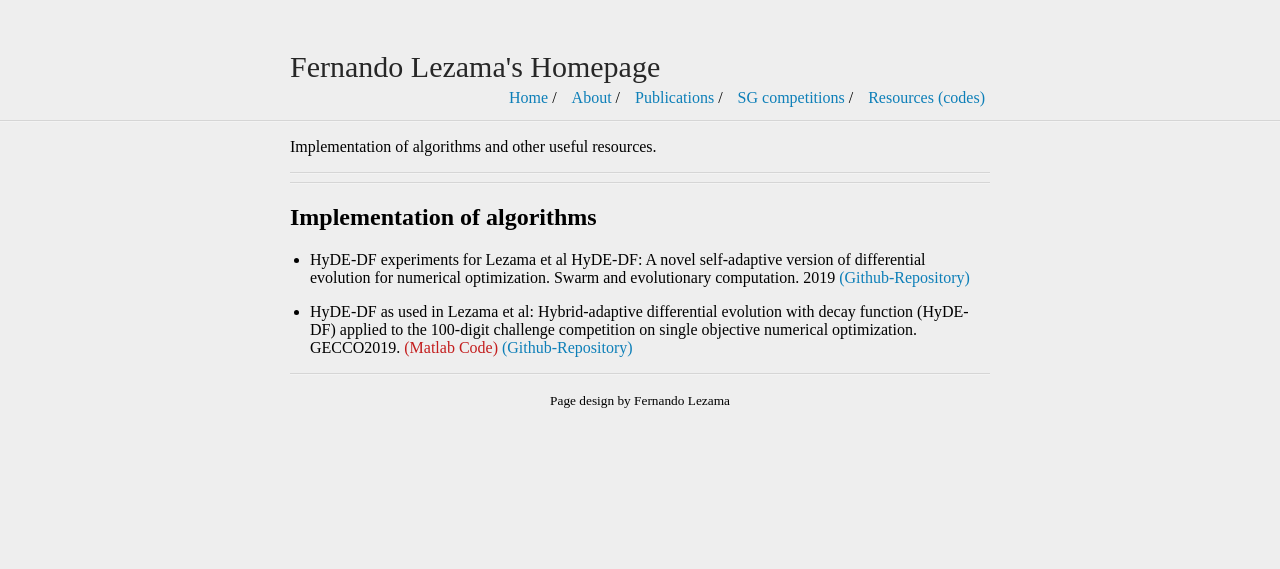
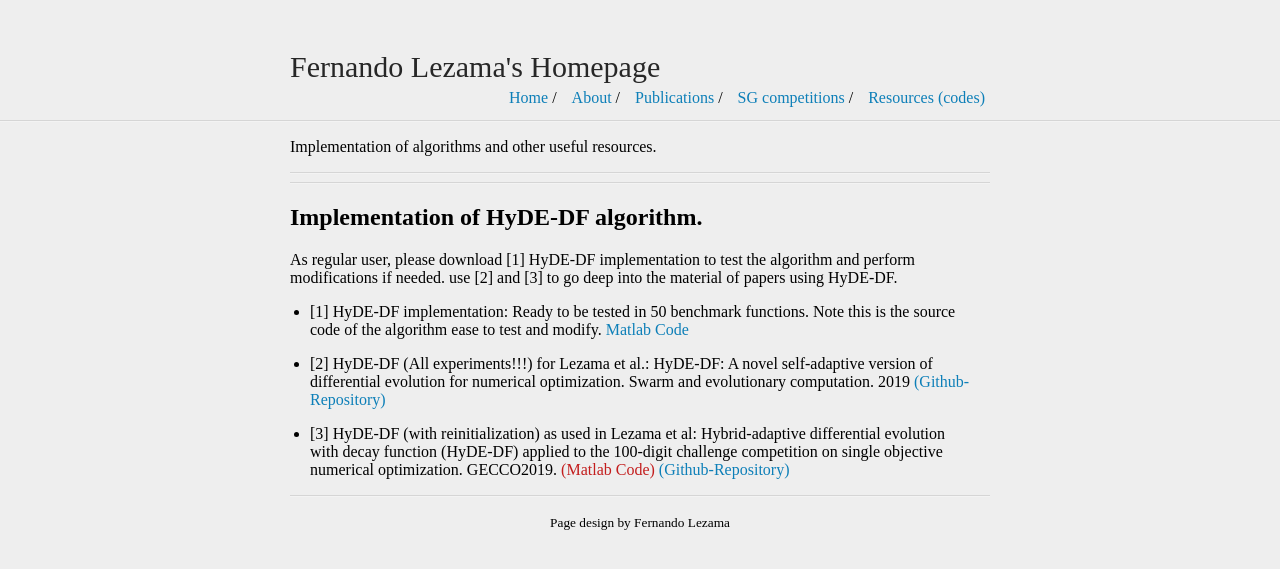
Before and after one commit to fernandolezama/fernandolezama.github.io, a Jekyll site: the page built from CodesImple.md, in a window 1280 px wide. Shown: the top 569 px of the page. Built offline with Jekyll 4.4.1, drawn with Linux system fonts in a browser that asks for light colours.

Commit message:
Update CodesImple.md

```diff
--- a/CodesImple.md
+++ b/CodesImple.md
@@ -9,9 +9,14 @@ Implementation of algorithms and other useful resources.
 
 ---
 
-## Implementation of algorithms
+## Implementation of HyDE-DF algorithm.
 
-* HyDE-DF experiments for Lezama et al HyDE-DF: A novel self-adaptive version of differential evolution for numerical optimization. Swarm and evolutionary computation. 2019
+As regular user, please download [1] HyDE-DF implementation to test the algorithm and perform modifications if needed. use [2] and [3] to go deep into the material of papers using HyDE-DF.
+
+
+* [1] HyDE-DF implementation: Ready to be tested in 50 benchmark functions. Note this is the source code of the algorithm ease to test and modify. [Matlab Code](https://github.com/fernandolezama/HyDEDF_Source/blob/master/HyDEDF_SWEVO2019.rar)
+
+* [2] HyDE-DF (All experiments!!!) for Lezama et al.: HyDE-DF: A novel self-adaptive version of differential evolution for numerical optimization. Swarm and evolutionary computation. 2019
 [(Github-Repository)](https://github.com/fernandolezama/HyDE-DF_SWEVO2019_Experiments)
 
-* HyDE-DF as used in Lezama et al: Hybrid-adaptive differential evolution with decay function (HyDE-DF) applied to the 100-digit challenge competition on single objective numerical optimization. GECCO2019. [<span style="color:#C31D1D;">(Matlab Code)</span>](code/100-Digits-93Score-master.rar) [(Github-Repository)](https://github.com/fernandolezama/100-Digit-HyDEDF-93Digits)
+* [3] HyDE-DF (with reinitialization) as used in Lezama et al: Hybrid-adaptive differential evolution with decay function (HyDE-DF) applied to the 100-digit challenge competition on single objective numerical optimization. GECCO2019. [<span style="color:#C31D1D;">(Matlab Code)</span>](code/100-Digits-93Score-master.rar) [(Github-Repository)](https://github.com/fernandolezama/100-Digit-HyDEDF-93Digits)
```
